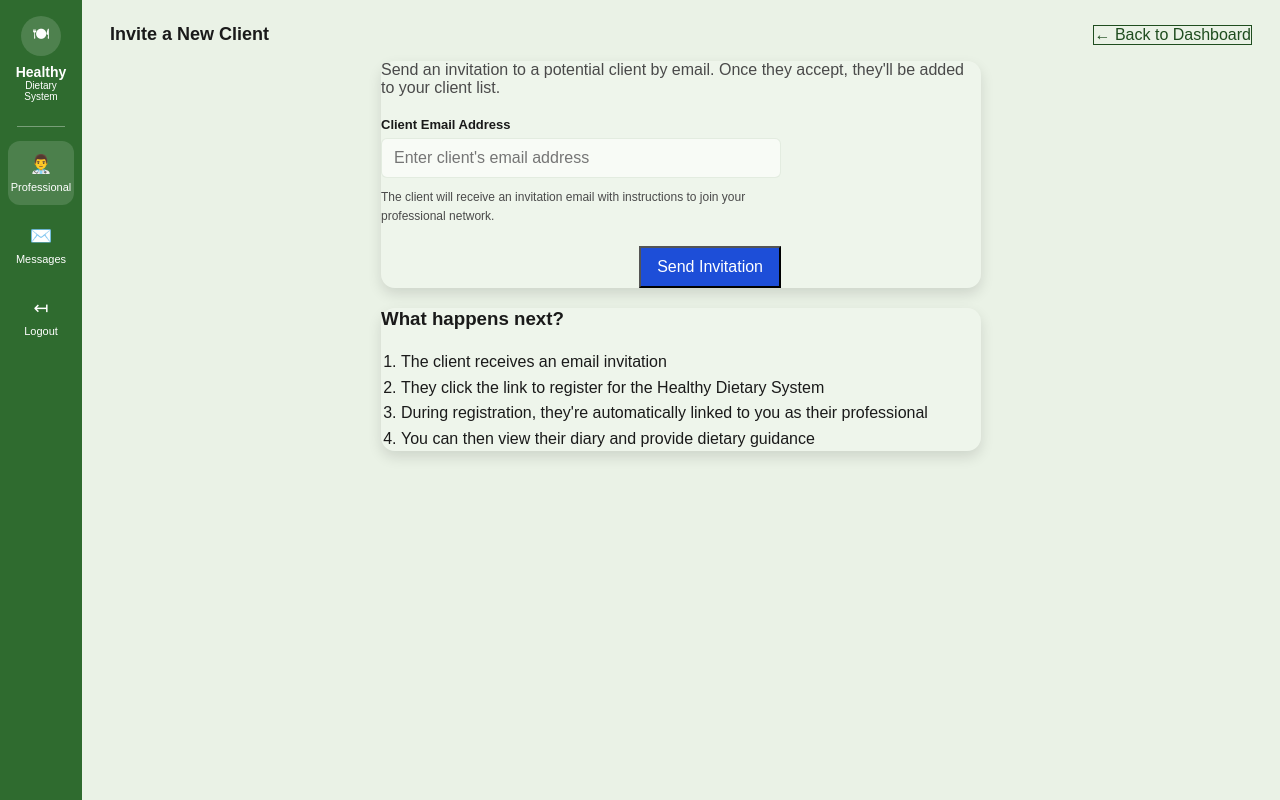
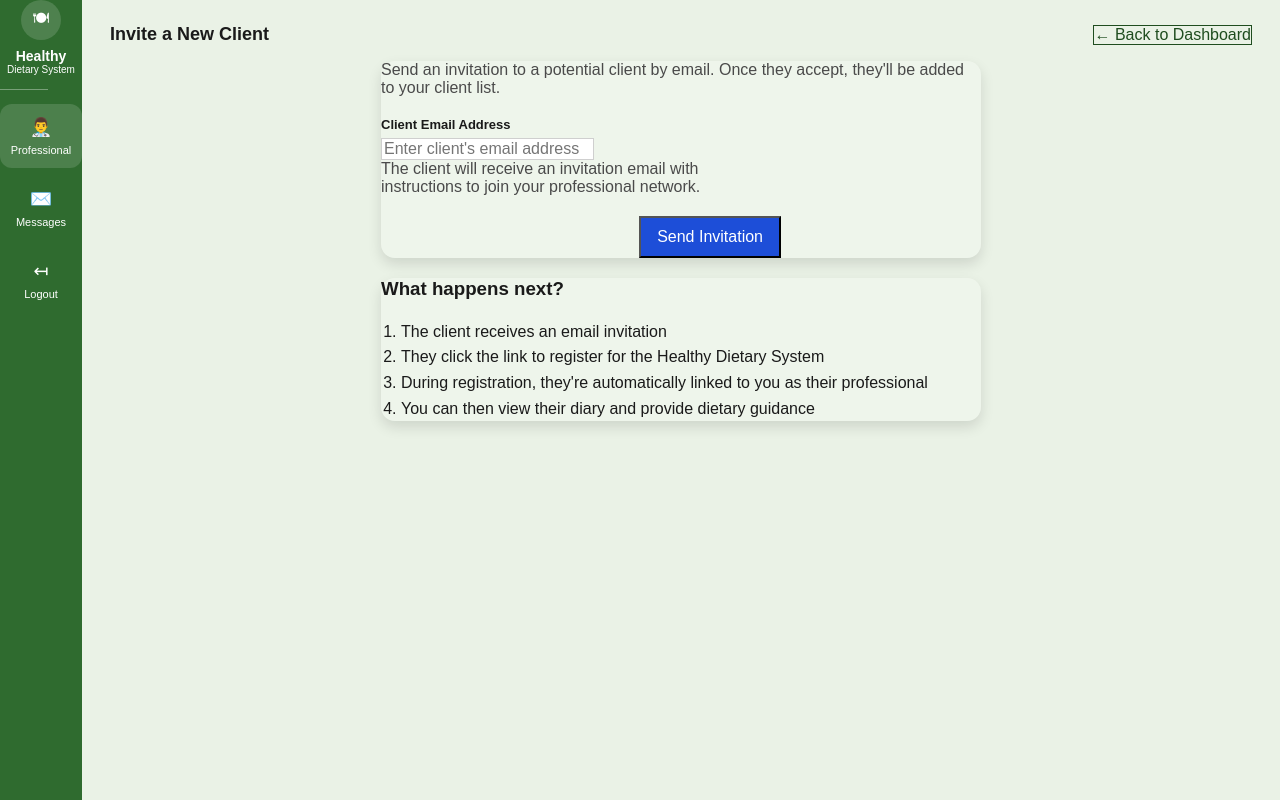
Before and after one commit to BenMorg06/2850-Healthy-Eating-Project, a Flask app: page /invite_client in a window 1280 px wide. Run offline with Flask 3, Linux system fonts and the light colour scheme; the visitor is signed in with stand-in values (Sample User, id 1).

Commit message:
fixed WCAG contrast errors

```diff
--- a/flask-app/flaskr/static/style.css
+++ b/flask-app/flaskr/static/style.css
@@ -30,16 +30,15 @@ select {
     font: inherit;
 }
 
+
 input,
 textarea,
 select {
-    border: 1px solid rgba(79, 125, 67, .12);
-    border-radius: 6px;
-    outline: none;
-    width: 100%;
-    padding: 10px 12px;
-    background: #f8fbf6;
-}
+    background: #ffffff;
+    border: 1px solid var(--border);
+    color: var(--text);
+}
+
 
 textarea {
     resize: vertical;
@@ -60,14 +59,12 @@ a {
     grid-template-columns: 1fr;
 }
 
+
 .sidebar {
     background: var(--green);
-    color: #fff;
-    display: flex;
-    flex-direction: column;
-    align-items: center;
-    padding: 16px 8px;
-}
+    color: #ffffff;
+}
+
 
 .brand {
     text-align: center;
@@ -583,12 +580,16 @@ label {
     font-weight: 700;
 }
 
-.helper-text {
-    margin: 10px 0 0;
-    font-size: 12px;
+
+.helper-text,
+.muted-line,
+.empty-hint,
+.meta,
+.stat-card .lbl,
+.stat-card .sub {
     color: var(--muted);
-    line-height: 1.6;
-}
+}
+
 
 .action-row {
     display: flex;
--- a/flask-app/flaskr/templates/meal_view.html
+++ b/flask-app/flaskr/templates/meal_view.html
@@ -83,7 +83,7 @@
                         </div>
                         <div style="display:flex; gap:14px; margin-top:4px; font-size:11px; color:var(--muted);">
                             <span style="color:var(--green);">■ Protein</span>
-                            <span style="color:#c7af58;">■ Carbs</span>
+                            <span style="color:#5a4710;">■ Carbs</span>
                             <span style="color:var(--accent);">■ Fat</span>
                         </div>
                     </td>
```
Also changed, not shown: other parts of flask-app/flaskr/static/style.css (+19 -21 lines).
